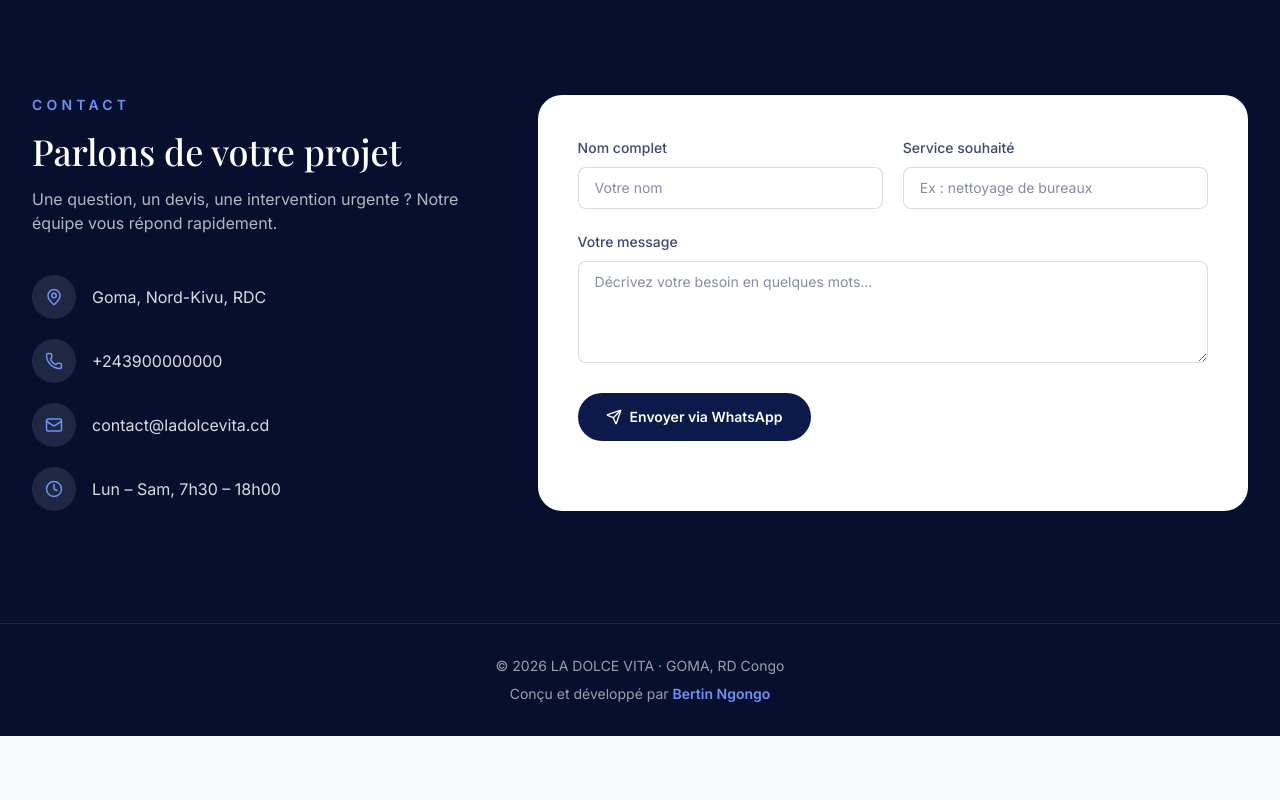
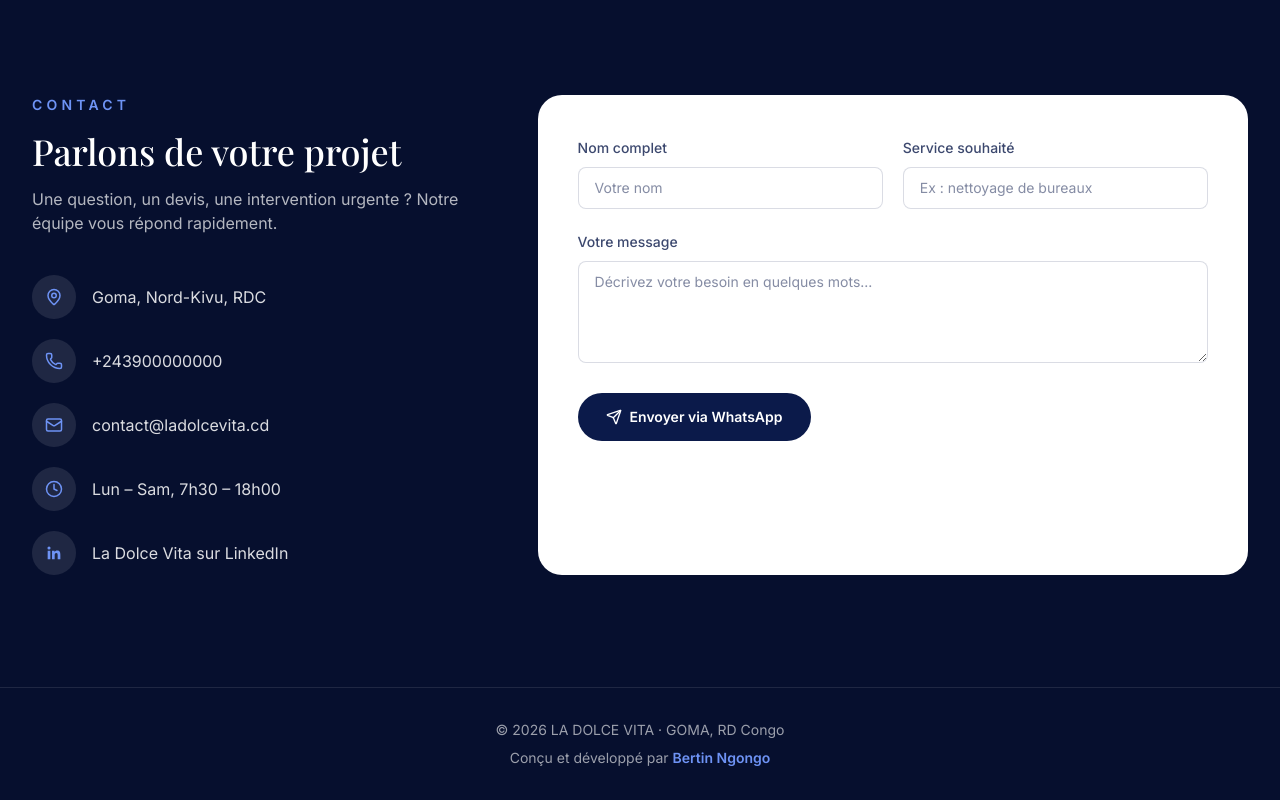
Before and after one commit to BanDev01/DOLCE, a Next.js app: page / in a window 1280 px wide. Shown: the part 5390-6190 px from the top of the page. Before the commit the page ends 6126 px from the top, so only its background shows below. Built offline with nearby package versions, Linux system fonts and the light colour scheme.

Commit message:
Ajoute le lien vers la page LinkedIn de l'entreprise
Le lien fourni vers la page LinkedIn officielle de La Dolce Vita
manquait sur le site ; ajoute dans le bloc contact avec une icone
LinkedIn dediee (non fournie par lucide-react v1).

```diff
--- a/src/components/Contact.tsx
+++ b/src/components/Contact.tsx
@@ -3,6 +3,20 @@
 import { useState } from "react";
 import { MapPin, Phone, Mail, Clock, Send } from "lucide-react";
 import { company } from "@/lib/content";
+
+function LinkedinIcon({ size = 18 }: { size?: number }) {
+  return (
+    <svg
+      width={size}
+      height={size}
+      viewBox="0 0 24 24"
+      fill="currentColor"
+      aria-hidden="true"
+    >
+      <path d="M20.45 20.45h-3.55v-5.57c0-1.33-.02-3.03-1.85-3.03-1.85 0-2.14 1.45-2.14 2.94v5.66H9.36V9h3.41v1.56h.05c.48-.9 1.64-1.85 3.38-1.85 3.6 0 4.27 2.37 4.27 5.46v6.28ZM5.34 7.43a2.06 2.06 0 1 1 0-4.13 2.06 2.06 0 0 1 0 4.13ZM3.56 20.45h3.56V9H3.56v11.45Z" />
+    </svg>
+  );
+}
 
 export default function Contact() {
   const [name, setName] = useState("");
@@ -69,6 +83,19 @@ export default function Contact() {
               </span>
               <span className="text-cream/85">Lun – Sam, 7h30 – 18h00</span>
             </div>
+            <div className="flex items-center gap-4">
+              <span className="flex h-11 w-11 items-center justify-center rounded-full bg-cream/10 text-azure-400">
+                <LinkedinIcon size={18} />
+              </span>
+              <a
+                href={company.linkedin}
+                target="_blank"
+                rel="noopener noreferrer"
+                className="text-cream/85 hover:text-azure-400"
+              >
+                La Dolce Vita sur LinkedIn
+              </a>
+            </div>
           </div>
         </div>
 
--- a/src/lib/content.ts
+++ b/src/lib/content.ts
@@ -7,6 +7,7 @@ export const company = {
   foundedYear: 2021,
   whatsapp: "243900000000", // à remplacer par le vrai numéro
   email: "contact@ladolcevita.cd", // à remplacer par le vrai email
+  linkedin: "https://www.linkedin.com/company/etsladolcevita/",
   ceoName: "Rachel Molo Aza",
   ceoTitle: "Directrice Générale",
   ceoLinkedIn: "https://www.linkedin.com/in/rachel-molo-aza-b2693a215/",
```
